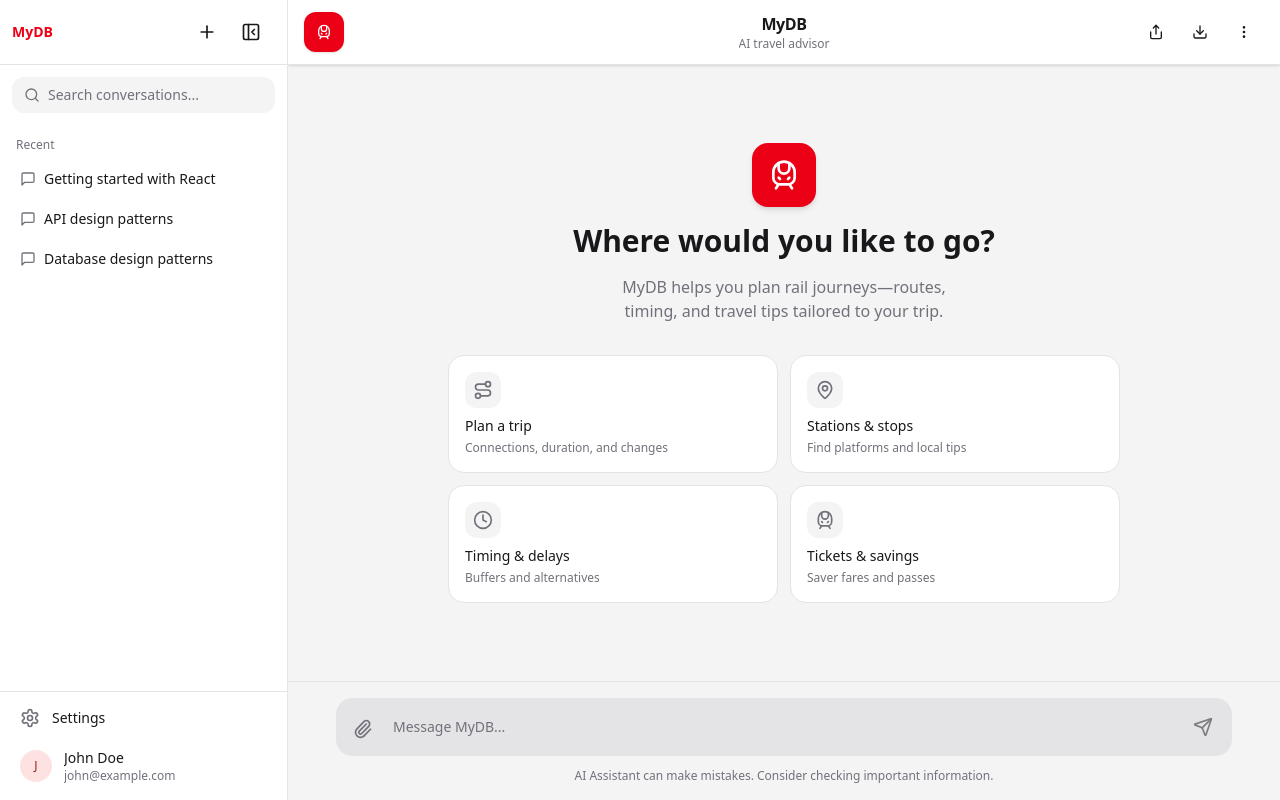
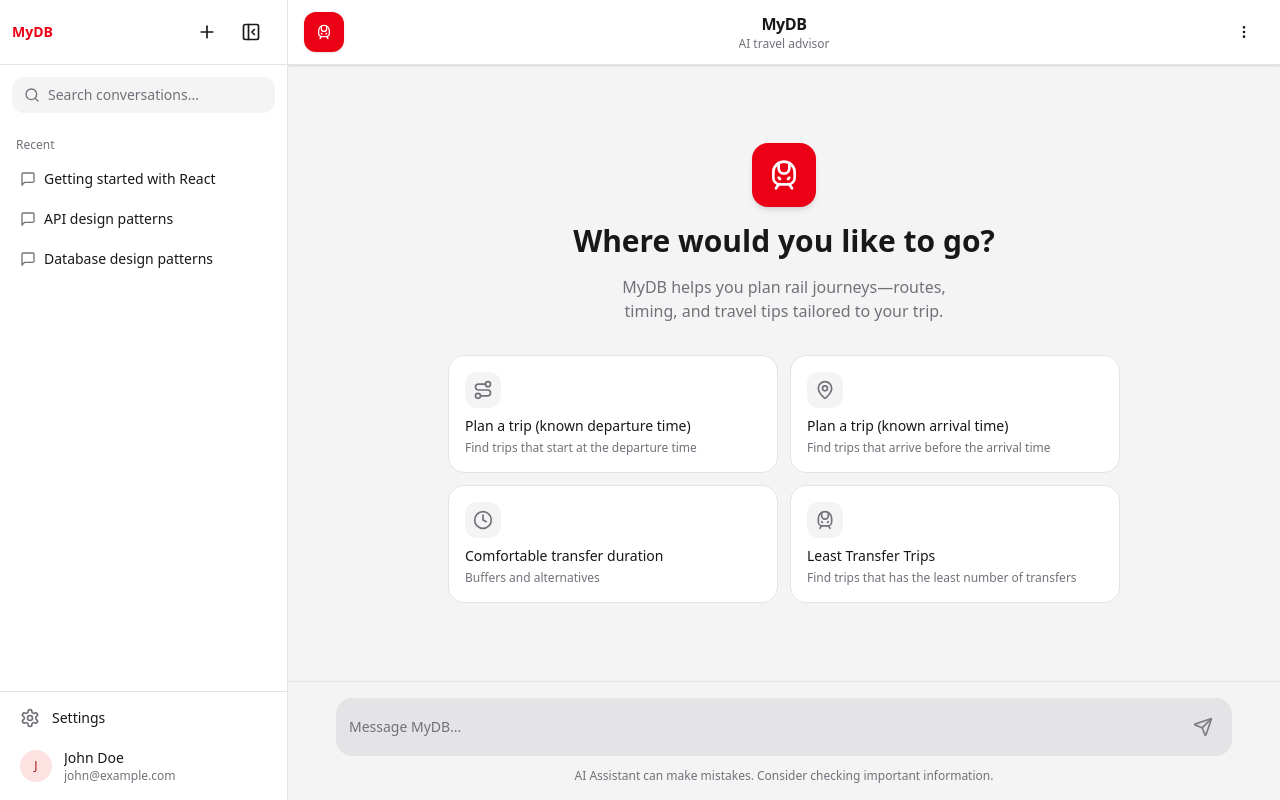
Before and after one commit to BuiDuong2673/MyDB, a Next.js app: page / in a window 1280 px wide. Built offline with nearby package versions, Linux system fonts and the light colour scheme.

Commit message:
correct the ui

```diff
--- a/app/globals.css
+++ b/app/globals.css
@@ -50,6 +50,29 @@
   --input: #e4e4e7;
   --ring: #ec0016;
   --radius: 0.75rem;
+}
+
+/* Dark mode — same token names as :root so bg-background etc. track the toggle */
+.dark {
+  --background: #18181b;
+  --foreground: #fafafa;
+  --card: #27272a;
+  --card-foreground: #fafafa;
+  --popover: #27272a;
+  --popover-foreground: #fafafa;
+  --primary: #ec0016;
+  --primary-foreground: #ffffff;
+  --secondary: #3f3f46;
+  --secondary-foreground: #fafafa;
+  --muted: #27272a;
+  --muted-foreground: #a1a1aa;
+  --accent: #3f1720;
+  --accent-foreground: #fecaca;
+  --destructive: #ef4444;
+  --destructive-foreground: #ffffff;
+  --border: #3f3f46;
+  --input: #3f3f46;
+  --ring: #f87171;
 }
 
 * {
--- a/app/page.tsx
+++ b/app/page.tsx
@@ -1,6 +1,6 @@
 "use client";
 
-import { useState, useCallback, useEffect } from "react";
+import { useState, useCallback, useEffect, useLayoutEffect } from "react";
 import { useChat, useSidebar, useToast } from "@/hooks";
 import {
   ChatCanvas,
@@ -12,6 +12,11 @@ import {
 import { ToastContainer } from "@/components/ui/toast";
 import type { ChatConversation, UserProfile, AppSettings } from "@/lib/types";
 import { getConversations, getCurrentUser, getSettings } from "@/lib/api";
+import {
+  applyThemeToDocument,
+  readStoredTheme,
+  THEME_STORAGE_KEY,
+} from "@/lib/theme";
 
 export default function ChatPage() {
   // Sidebar state
@@ -36,6 +41,7 @@ export default function ChatPage() {
     maxTokens: 8192,
   });
   const [settingsOpen, setSettingsOpen] = useState(false);
+  const [inputValue, setInputValue] = useState("");
 
   // Chat state
   const { messages, isLoading, sendMessage, clearMessages, stopGeneration } =
@@ -49,6 +55,11 @@ export default function ChatPage() {
       },
     });
 
+  const resetComposerAndChat = useCallback(() => {
+    clearMessages();
+    setInputValue("");
+  }, [clearMessages]);
+
   // Load initial data
   useEffect(() => {
     const loadData = async () => {
@@ -60,7 +71,11 @@ export default function ChatPage() {
         ]);
         setConversations(convData);
         setUser(userData);
-        setSettings(settingsData);
+        const storedTheme = readStoredTheme();
+        setSettings({
+          ...settingsData,
+          theme: storedTheme ?? settingsData.theme,
+        });
       } catch (err) {
         console.error("Failed to load initial data:", err);
       }
@@ -70,8 +85,8 @@ export default function ChatPage() {
 
   const handleNewChat = useCallback(() => {
     setCurrentConversationId(undefined);
-    clearMessages();
-  }, [clearMessages]);
+    resetComposerAndChat();
+  }, [resetComposerAndChat]);
 
   const handleSelectConversation = useCallback((id: string) => {
     setCurrentConversationId(id);
@@ -93,8 +108,35 @@ export default function ChatPage() {
   );
 
   const handleUpdateSettings = useCallback((updates: Partial<AppSettings>) => {
-    setSettings((prev) => ({ ...prev, ...updates }));
+    setSettings((prev) => {
+      const next = { ...prev, ...updates };
+      if (updates.theme !== undefined) {
+        try {
+          localStorage.setItem(THEME_STORAGE_KEY, next.theme);
+        } catch {
+          /* ignore */
+        }
+      }
+      return next;
+    });
   }, []);
+
+  useLayoutEffect(() => {
+    const stored = readStoredTheme();
+    const resolved = stored ?? settings.theme;
+    if (stored && stored !== settings.theme) {
+      setSettings((s) => ({ ...s, theme: stored }));
+    }
+    applyThemeToDocument(resolved);
+  }, [settings.theme]);
+
+  const handleSendMessage = useCallback(
+    (content: string) => {
+      void sendMessage(content);
+      setInputValue("");
+    },
+    [sendMessage]
+  );
 
   const currentConversation = conversations.find(
     (c) => c.id === currentConversationId
@@ -122,17 +164,20 @@ export default function ChatPage() {
         <ChatHeader
           sidebarOpen={sidebarOpen}
           subtitle={currentConversation?.title}
-          onClearChat={clearMessages}
+          onHomeClick={resetComposerAndChat}
+          onClearChat={resetComposerAndChat}
         />
 
         <ChatCanvas
           messages={messages}
           isLoading={isLoading}
-          onSuggestionClick={sendMessage}
+          onSuggestionSelect={setInputValue}
         />
 
         <ChatInput
-          onSend={sendMessage}
+          value={inputValue}
+          onChange={setInputValue}
+          onSend={handleSendMessage}
           onStop={stopGeneration}
           isLoading={isLoading}
         />
--- a/components/chat/chat-canvas.tsx
+++ b/components/chat/chat-canvas.tsx
@@ -10,10 +10,11 @@ import { ScrollArea } from "@/components/ui/scroll-area";
 interface ChatCanvasProps {
   messages: Message[];
   isLoading: boolean;
-  onSuggestionClick: (message: string) => void;
+  /** Fills the composer with a prompt template; does not send. */
+  onSuggestionSelect: (template: string) => void;
 }
 
-export function ChatCanvas({ messages, isLoading, onSuggestionClick }: ChatCanvasProps) {
+export function ChatCanvas({ messages, isLoading, onSuggestionSelect }: ChatCanvasProps) {
   const bottomRef = useRef<HTMLDivElement>(null);
 
   useEffect(() => {
@@ -21,7 +22,7 @@ export function ChatCanvas({ messages, isLoading, onSuggestionClick }: ChatCanva
   }, [messages, isLoading]);
 
   if (messages.length === 0) {
-    return <EmptyState onSuggestionClick={onSuggestionClick} />;
+    return <EmptyState onSuggestionSelect={onSuggestionSelect} />;
   }
 
   return (
--- a/components/chat/chat-header.tsx
+++ b/components/chat/chat-header.tsx
@@ -1,6 +1,6 @@
 "use client";
 
-import { TrainFront, MoreVertical, Share, Download, Trash2 } from "lucide-react";
+import { TrainFront, MoreVertical, Trash2 } from "lucide-react";
 import { Button } from "@/components/ui/button";
 import { Tooltip } from "@/components/ui/tooltip";
 import { useState } from "react";
@@ -13,6 +13,8 @@ interface ChatHeaderProps {
   subtitle?: string;
   /** When false on small screens, the sidebar toggle is fixed top-left; offset the train so they do not overlap. */
   sidebarOpen?: boolean;
+  /** Clear messages and return to the empty home view */
+  onHomeClick?: () => void;
   onClearChat?: () => void;
 }
 
@@ -20,24 +22,28 @@ export function ChatHeader({
   title = "MyDB",
   subtitle,
   sidebarOpen = true,
+  onHomeClick,
   onClearChat,
 }: ChatHeaderProps) {
   const [showMenu, setShowMenu] = useState(false);
 
   return (
     <header className="relative flex min-h-[52px] items-center justify-end px-4 py-3 border-b border-border bg-card shadow-sm">
-      <div
+      <button
+        type="button"
+        onClick={onHomeClick}
         className={cn(
           "absolute top-1/2 z-10 flex h-10 w-10 -translate-y-1/2 items-center justify-center rounded-lg bg-primary shadow-sm",
+          "text-primary-foreground hover:opacity-90 transition-opacity",
           /* Desktop: open-sidebar control sits in the flex row before main — default inset is fine. */
           "left-4",
           /* Mobile: toggle is fixed left-4 (16px) + 40px button; start the train after it with a small gap. */
           !sidebarOpen && "max-md:left-[3.75rem]"
         )}
-        aria-hidden
+        aria-label="Go to home"
       >
-        <TrainFront className="h-4 w-4 text-primary-foreground" />
-      </div>
+        <TrainFront className="h-4 w-4" />
+      </button>
 
       <div className="pointer-events-none absolute inset-0 flex items-center justify-center px-20">
         <div className="pointer-events-auto max-w-[min(100%,calc(100vw-12rem))] text-center">
@@ -51,18 +57,6 @@ export function ChatHeader({
       </div>
 
       <div className="relative z-10 ml-auto flex items-center gap-1">
-        <Tooltip content="Share">
-          <Button variant="ghost" size="icon">
-            <Share className="w-4 h-4" />
-          </Button>
-        </Tooltip>
-
-        <Tooltip content="Download">
-          <Button variant="ghost" size="icon">
-            <Download className="w-4 h-4" />
-          </Button>
-        </Tooltip>
-
         <div className="relative">
           <Tooltip content="More options">
             <Button
--- a/components/chat/chat-input.tsx
+++ b/components/chat/chat-input.tsx
@@ -1,12 +1,20 @@
 "use client";
 
 import { cn } from "@/lib/utils";
-import { Send, Paperclip, StopCircle } from "lucide-react";
-import { useState, useRef, useCallback, type KeyboardEvent, type ChangeEvent } from "react";
+import { Send, StopCircle } from "lucide-react";
+import {
+  useRef,
+  useCallback,
+  useEffect,
+  type KeyboardEvent,
+  type ChangeEvent,
+} from "react";
 import { Button } from "@/components/ui/button";
 import { Tooltip } from "@/components/ui/tooltip";
 
 interface ChatInputProps {
+  value: string;
+  onChange: (value: string) => void;
   onSend: (message: string) => void;
   onStop?: () => void;
   isLoading?: boolean;
@@ -15,13 +23,14 @@ interface ChatInputProps {
 }
 
 export function ChatInput({
+  value,
+  onChange,
   onSend,
   onStop,
   isLoading = false,
   disabled = false,
   placeholder = "Message MyDB...",
 }: ChatInputProps) {
-  const [value, setValue] = useState("");
   const textareaRef = useRef<HTMLTextAreaElement>(null);
 
   const adjustHeight = useCallback(() => {
@@ -32,15 +41,18 @@ export function ChatInput({
     }
   }, []);
 
+  useEffect(() => {
+    adjustHeight();
+  }, [value, adjustHeight]);
+
   const handleChange = (e: ChangeEvent<HTMLTextAreaElement>) => {
-    setValue(e.target.value);
+    onChange(e.target.value);
     adjustHeight();
   };
 
   const handleSend = () => {
     if (value.trim() && !disabled && !isLoading) {
       onSend(value.trim());
-      setValue("");
       if (textareaRef.current) {
         textareaRef.current.style.height = "auto";
       }
@@ -54,11 +66,6 @@ export function ChatInput({
     }
   };
 
-  const handleAttachment = () => {
-    // TODO: Implement file attachment functionality
-    console.log("Attachment clicked - implement file upload");
-  };
-
   return (
     <div className="border-t border-border bg-background p-4">
       <div className="max-w-4xl mx-auto">
@@ -68,17 +75,6 @@ export function ChatInput({
             "focus-within:border-ring focus-within:ring-1 focus-within:ring-ring"
           )}
         >
-          <Tooltip content="Attach file">
-            <button
-              onClick={handleAttachment}
-              disabled={disabled || isLoading}
-              className="p-2 text-muted-foreground hover:text-foreground transition-colors disabled:opacity-50"
-              aria-label="Attach file"
-            >
-              <Paperclip className="w-5 h-5" />
-            </button>
-          </Tooltip>
-
           <textarea
             ref={textareaRef}
             value={value}
--- a/components/chat/empty-state.tsx
+++ b/components/chat/empty-state.tsx
@@ -25,38 +25,57 @@ function SuggestionCard({ icon, title, description, onClick }: SuggestionCardPro
 }
 
 interface EmptyStateProps {
-  onSuggestionClick: (message: string) => void;
+  onSuggestionSelect: (template: string) => void;
 }
 
-export function EmptyState({ onSuggestionClick }: EmptyStateProps) {
+export function EmptyState({ onSuggestionSelect }: EmptyStateProps) {
   const suggestions = [
     {
       icon: <Route className="w-5 h-5" />,
-      title: "Plan a trip",
-      description: "Connections, duration, and changes",
-      message:
-        "I need a train from Berlin to Munich tomorrow morning. What are good options with few changes?",
+      title: "Plan a trip (known departure time)",
+      description: "Find trips that start at the departure time",
+      template: `I want to go
+      - From: Berlin Hbf
+      - To: Munich Hbf
+      - Departure Date: 23.03.2026
+      - Departure Time: 10am
+
+      Which 3 trips arrive at the destination first?`,
     },
     {
       icon: <MapPin className="w-5 h-5" />,
-      title: "Stations & stops",
-      description: "Find platforms and local tips",
-      message:
-        "What should I know about arriving at Frankfurt (Main) Hauptbahnhof with luggage?",
+      title: "Plan a trip (known arrival time)",
+      description: "Find trips that arrive before the arrival time",
+      template: `I want to go
+      - From: Berlin Hbf
+      - To: Munich Hbf
+      - Arrival Date: 23.03.2026
+      - Arrival Time: 10am
+
+      List the 3 options that arrive at or before the arrival time mentioned above and have the latest
+      possible departure (i.e. maximize departure time while still meeting the arrival deadline).`,
     },
     {
       icon: <Clock className="w-5 h-5" />,
-      title: "Timing & delays",
+      title: "Comfortable transfer duration",
       description: "Buffers and alternatives",
-      message:
-        "My connection is 8 minutes. Is that realistic if the first train is often a few minutes late?",
+      template: `I want to go
+      - From: Berlin Hbf
+      - To: Munich Hbf
+      - Date: 23.03.2026
+      - Time: 10am
+      Which 3 best trips with transfer durations more than 3 minutes.`
     },
     {
       icon: <TrainFront className="w-5 h-5" />,
-      title: "Tickets & savings",
-      description: "Saver fares and passes",
-      message:
-        "When is a day ticket better than two single tickets for regional travel in Germany?",
+      title: "Least Transfer Trips",
+      description: "Find trips that has the least number of transfers",
+      template: `I want to go
+      - From: Berlin Hbf
+      - To: Munich Hbf
+      - Date: 23.03.2026
+      - Time: 10am
+      Which 3 trips with the least number of transfers?`,
     },
   ];
 
@@ -82,7 +101,7 @@ export function EmptyState({ onSuggestionClick }: EmptyStateProps) {
               icon={suggestion.icon}
               title={suggestion.title}
               description={suggestion.description}
-              onClick={() => onSuggestionClick(suggestion.message)}
+              onClick={() => onSuggestionSelect(suggestion.template)}
             />
           ))}
         </div>
--- /dev/null
+++ b/lib/theme.ts
@@ -0,0 +1,18 @@
+/** localStorage key for persisted light/dark preference */
+export const THEME_STORAGE_KEY = "mydb-theme";
+
+export function applyThemeToDocument(theme: "light" | "dark"): void {
+  if (typeof document === "undefined") return;
+  document.documentElement.classList.toggle("dark", theme === "dark");
+  document.documentElement.style.colorScheme = theme === "dark" ? "dark" : "light";
+}
+
+export function readStoredTheme(): "light" | "dark" | null {
+  if (typeof window === "undefined") return null;
+  try {
+    const v = localStorage.getItem(THEME_STORAGE_KEY);
+    return v === "dark" || v === "light" ? v : null;
+  } catch {
+    return null;
+  }
+}
```
Also changed, not shown: app/layout.tsx (+7 -1 lines), components/chat/settings-modal.tsx (+88 -11 lines), 1 other file (tests, documents, lock files or other folders).
